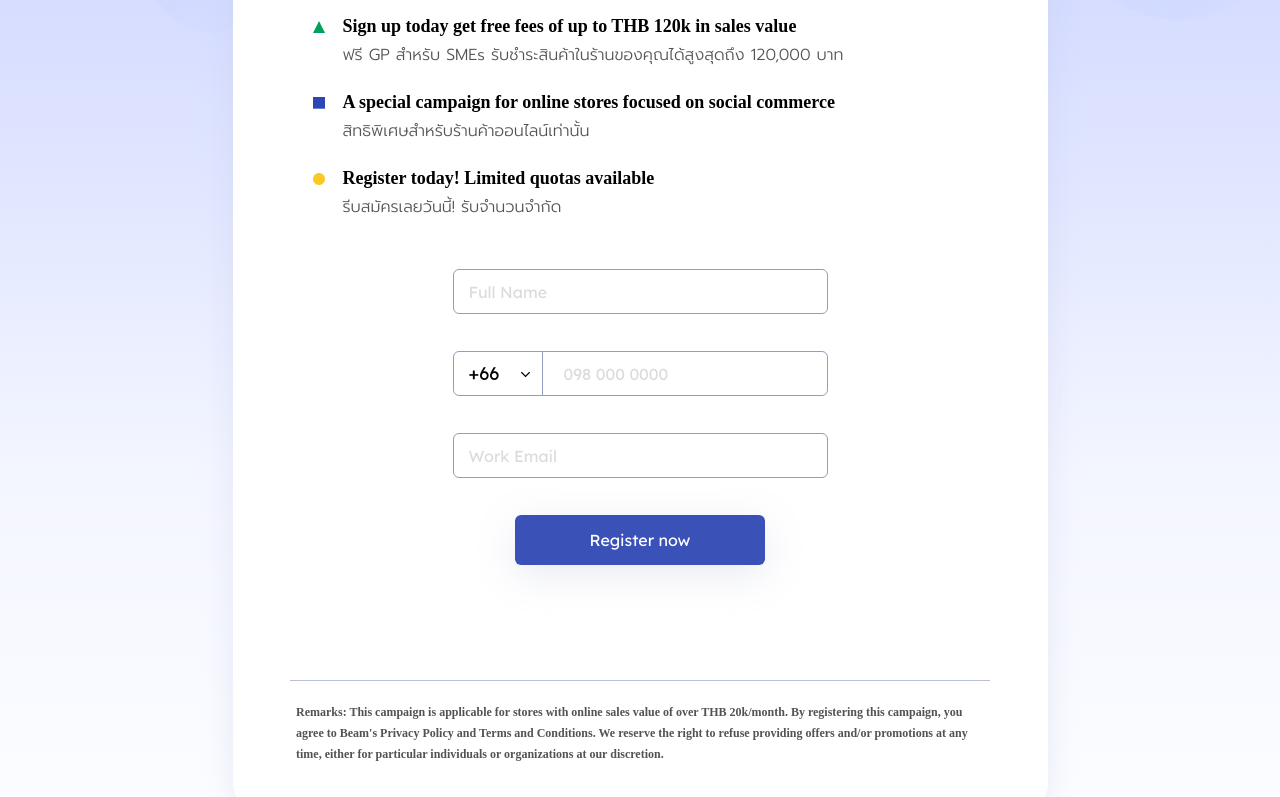
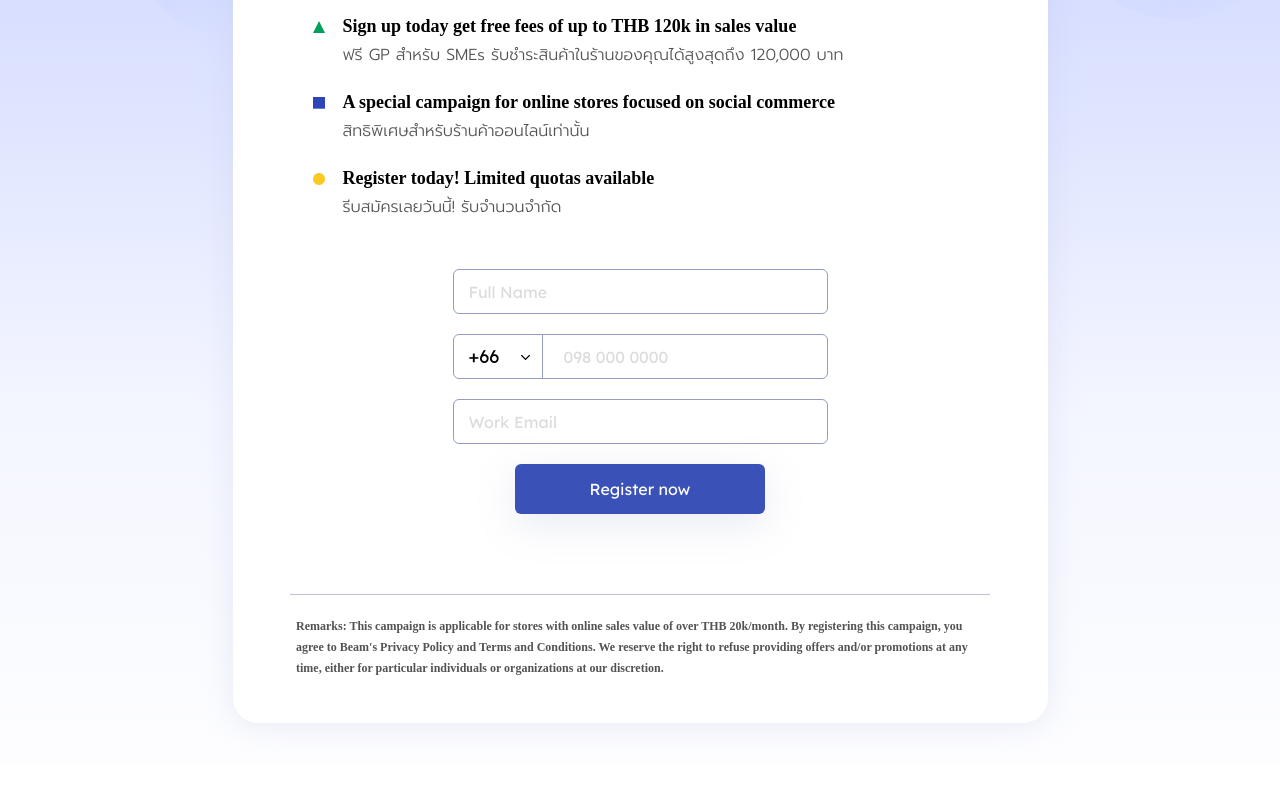
Before and after one commit to Beam-Data-Company/beam-early-access, a Next.js app: page /earlybirds in a window 1280 px wide. Shown: the part 528-1325 px from the top of the page. After the commit the page ends 1291 px from the top, so only its background shows below. Built offline with nearby package versions, Linux system fonts and the light colour scheme; a web font is replaced by a local one.

Commit message:
Refactor code

```diff
--- a/components/Text.tsx
+++ b/components/Text.tsx
@@ -12,7 +12,7 @@ export default function Text(props: Props) {
   return (
     <span
       style={{
-        fontSize: props.size ? `${props.size}px` : '16px',
+        fontSize: props.size && `${props.size}px`,
         color: props.color,
         fontFamily: props.family,
         fontWeight: props.weight,
--- a/components/early_birds/ErrorStateMessage.module.css
+++ /dev/null
@@ -1,4 +0,0 @@
-.error_message {
-  height: 20px;
-  width: 100%;
-}
--- a/components/early_birds/ErrorStateMessage.tsx
+++ b/components/early_birds/ErrorStateMessage.tsx
@@ -1,16 +1,10 @@
 import { ErrorMessage } from 'formik'
-import styles from './ErrorStateMessage.module.css'
 import Text from '../Text'
-type Props = {
-  name: string
-}
 
-export default function ErrorStateMessage(props: Props) {
+export default function ErrorStateMessage(props: { name: string }) {
   return (
-    <div className={styles.error_message}>
-      <Text color="#f65129" family="Assistant">
-        <ErrorMessage name={props.name} />
-      </Text>
-    </div>
+    <Text color="#f65129" family="Assistant">
+      <ErrorMessage name={props.name} />
+    </Text>
   )
 }
--- a/components/early_birds/PhoneNumberInput.tsx
+++ b/components/early_birds/PhoneNumberInput.tsx
@@ -4,7 +4,7 @@ import classNames from 'classnames'
 import { PHONE_COUNTRY_CODE } from './phoneCountryCode'
 
 type Props = {
-  renderProps: FormikProps<{
+  formik: FormikProps<{
     fullName: string
     country: string
     phoneNumber: string
@@ -30,22 +30,22 @@ export default function SignupForm(props: Props) {
         placeholder="098 000 0000"
         className={classNames(
           styles.phone_input,
-          props.renderProps.errors.phoneNumber &&
-            props.renderProps.touched.phoneNumber &&
+          props.formik.errors.phoneNumber &&
+            props.formik.touched.phoneNumber &&
             styles.error_input_field
         )}
-        disabled={props.renderProps.isSubmitting}
+        disabled={props.formik.isSubmitting}
       />
       <Field
         name="country"
         as="select"
         className={classNames(
           styles.country,
-          props.renderProps.errors.phoneNumber &&
-            props.renderProps.touched.phoneNumber &&
+          props.formik.errors.phoneNumber &&
+            props.formik.touched.phoneNumber &&
             styles.error_input_field
         )}
-        disabled={props.renderProps.isSubmitting}
+        disabled={props.formik.isSubmitting}
       >
         {renderCountryCode()}
       </Field>
--- a/components/early_birds/SignupForm.module.css
+++ b/components/early_birds/SignupForm.module.css
@@ -32,20 +32,14 @@
   align-items: center;
   margin-top: 20px;
   width: 375px;
-  gap: 12px;
-}
-
-.fail_message {
-  text-align: center;
-  height: 20px;
-  width: 100%;
+  gap: 20px;
 }
 
 .error_input_field {
   border-color: #f65129;
 }
 
-.field_error_wrapper {
+.input_field_wrapper {
   width: 100%;
   display: flex;
   flex-direction: column;
@@ -54,7 +48,7 @@
 
 .button_error_wrapper {
   align-items: center;
-  gap: 15px;
+  gap: 10px;
 }
 
 @media (max-width: 600px) {
--- a/components/early_birds/SignupForm.tsx
+++ b/components/early_birds/SignupForm.tsx
@@ -9,12 +9,11 @@ import SuccessModal from '../SuccessModal'
 import PhoneNumberInput from './PhoneNumberInput'
 import ErrorStateMessage from './ErrorStateMessage'
 import Text from '../Text'
-import Spacer from '../Spacer'
 
 const phoneRegExp =
   /^((\\+[1-9]{1,4}[ \\-]*)|(\\([0-9]{2,3}\\)[ \\-]*)|([0-9]{2,4})[ \\-]*)*?[0-9]{3,4}?[ \\-]*[0-9]{3,4}?$/
 
-const FormExtractSchema = Yup.object({
+const SignUpFormSchema = Yup.object({
   fullName: Yup.string()
     .max(30, 'Must be 30 characters or less')
     .required('Required'),
@@ -31,7 +30,7 @@ const FormExtractSchema = Yup.object({
 
 export default function SignupForm() {
   const [successModalVisible, setSuccessModalVisible] = useState(false)
-  const [failMessage, setFailMessage] = useState('')
+  const [errorMessage, setErrorMessage] = useState('')
 
   return (
     <>
@@ -42,91 +41,80 @@ export default function SignupForm() {
           phoneNumber: '',
           email: '',
         }}
-        validationSchema={FormExtractSchema}
+        validationSchema={SignUpFormSchema}
         onSubmit={async (values, { setSubmitting, resetForm }) => {
           try {
             await axios.post('/api/subscribe', values)
             setSuccessModalVisible(true)
             resetForm()
-            setFailMessage('')
-          } catch (error: any) {
-            setFailMessage(error.response.data.error)
+            setErrorMessage('')
+          } catch (error) {
+            setErrorMessage(error.response.data.error)
           }
           setSubmitting(false)
         }}
       >
-        {(props) => (
+        {(formik) => (
           <Form className={styles.form_container}>
-            <div className={styles.field_error_wrapper}>
+            <InputFieldWrapper>
               <Field
                 name="fullName"
                 placeholder="Full Name"
                 className={classNames(
                   styles.input_field,
-                  props.errors.fullName &&
-                    props.touched.fullName &&
+                  formik.errors.fullName &&
+                    formik.touched.fullName &&
                     styles.error_input_field
                 )}
-                disabled={props.isSubmitting}
+                disabled={formik.isSubmitting}
               />
-              {props.errors.fullName && props.touched.fullName ? (
+              {formik.errors.fullName && formik.touched.fullName && (
                 <ErrorStateMessage name="fullName" />
-              ) : (
-                <Spacer height={20} />
               )}
-            </div>
+            </InputFieldWrapper>
 
-            <div className={styles.field_error_wrapper}>
-              <PhoneNumberInput renderProps={props} />
-              {props.errors.phoneNumber && props.touched.phoneNumber ? (
+            <InputFieldWrapper>
+              <PhoneNumberInput formik={formik} />
+              {formik.errors.phoneNumber && formik.touched.phoneNumber && (
                 <ErrorStateMessage name="phoneNumber" />
-              ) : (
-                <Spacer height={20} />
               )}
-            </div>
+            </InputFieldWrapper>
 
-            <div className={styles.field_error_wrapper}>
+            <InputFieldWrapper>
               <Field
                 name="email"
                 type="email"
                 placeholder="Work Email"
                 className={classNames(
                   styles.input_field,
-                  props.errors.email &&
-                    props.touched.email &&
+                  formik.errors.email &&
+                    formik.touched.email &&
                     styles.error_input_field
                 )}
-                disabled={props.isSubmitting}
+                disabled={formik.isSubmitting}
               />
-              {props.errors.email && props.touched.email ? (
+              {formik.errors.email && formik.touched.email && (
                 <ErrorStateMessage name="email" />
-              ) : (
-                <Spacer height={20} />
               )}
-            </div>
+            </InputFieldWrapper>
 
-            <div
-              className={classNames(
-                styles.field_error_wrapper,
-                styles.button_error_wrapper
-              )}
-            >
+            <InputFieldWrapper className={styles.button_error_wrapper}>
               <button
                 type="submit"
                 className={classNames(
                   styles.submit_button,
-                  props.isSubmitting && styles.submit_button_submitting
+                  formik.isSubmitting && styles.submit_button_submitting
                 )}
-                disabled={props.isSubmitting}
+                disabled={formik.isSubmitting}
               >
                 Register now
               </button>
-              <div className={styles.fail_message}>
+              {errorMessage && (
                 <Text color="#f65129" size={18}>
-                  {failMessage}
+                  {errorMessage}
                 </Text>
-              </div>
-            </div>
+              )}
+            </InputFieldWrapper>
           </Form>
         )}
       </Formik>
@@ -137,3 +125,14 @@ export default function SignupForm() {
     </>
   )
 }
+
+function InputFieldWrapper(props: {
+  className?: string
+  children: React.ReactNode
+}) {
+  return (
+    <div className={classNames(styles.input_field_wrapper, props.className)}>
+      {props.children}
+    </div>
+  )
+}
--- a/pages/earlybirds.tsx
+++ b/pages/earlybirds.tsx
@@ -39,12 +39,12 @@ export default function Earlybird() {
   const isPhonePortrait = useMediaQuery({ maxWidth: 450 })
   const isSmallPhonePortrait = useMediaQuery({ maxWidth: 350 })
 
-  const renderMessages = () => {
-    return messageArray.map(({ icon, englishMessage, thaiMessage }) => {
+  const renderMessages = () =>
+    messageArray.map(({ icon, englishMessage, thaiMessage }) => {
       return (
         <li className={styles.list_child} key={englishMessage}>
           <div className={styles.icon_container}>
-            <Image src={icon} alt="Icon" width="12px" height="12px" priority />
+            <Image src={icon} alt="Icon" width={12} height={12} priority />
           </div>
           <div>
             <Text size={18} weight={600}>
@@ -58,7 +58,6 @@ export default function Earlybird() {
         </li>
       )
     })
-  }
 
   const renderParagraph = () => {
     return (
--- a/styles/earlybird.module.css
+++ b/styles/earlybird.module.css
@@ -50,7 +50,6 @@
 }
 
 .message_list {
-  width: 100%;
   margin-top: 20px;
   margin-bottom: 30px;
   padding-left: 80px;
```
